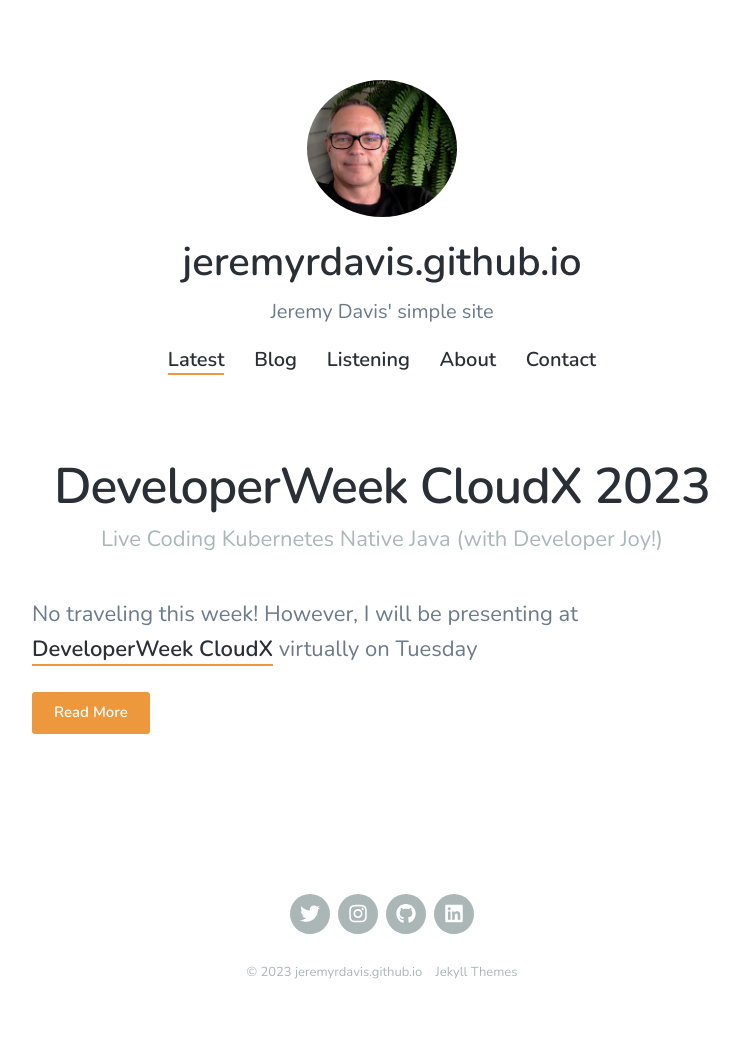
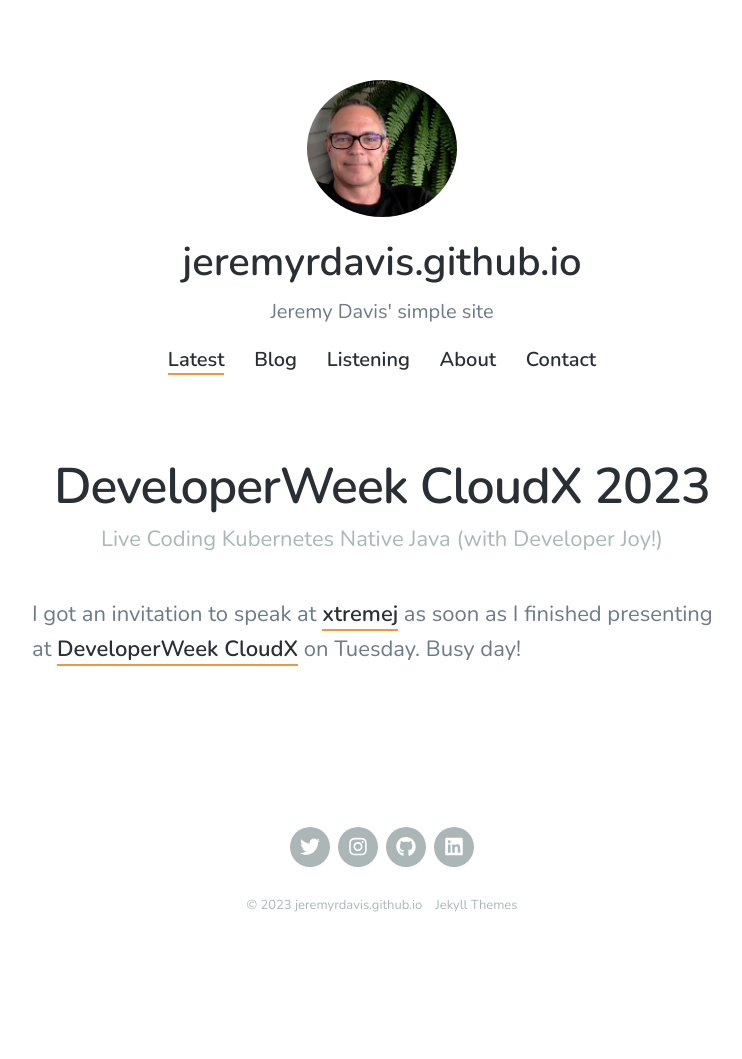
Before and after one commit to jeremyrdavis/jeremyrdavis.github.io, a Jekyll site: the page built from index.html, in a window 1280 px wide. Shown: the whole page, without its empty margins (258-1000 px from the left). Built offline with Jekyll 4.4.1, drawn with Linux system fonts in a browser that asks for light colours; nearby versions of some CDN libraries; after the commit the page ends 992 px from its top, so only the background shows below that.

Commit message:
updated index

```diff
--- a/index.html
+++ b/index.html
@@ -16,8 +16,7 @@
 				<p class="listing-post__subtitle">Live Coding Kubernetes Native Java (with Developer Joy!)</p>
 			</div>
 			<div class="listing-post__content">
-				<p>No traveling this week!  However, I will be presenting at <a href="https://www.developerweek.com/cloudx/" target="_blank" >DeveloperWeek CloudX</a> virtually on Tuesday</p>
-				<p><a href="/2023/08/13/developerweek_cloudx.html" class="button">Read More</a>
+				<p>I got an invitation to speak at <a href="xtremej.dev" target="_blank">xtremej</a> as soon as I finished presenting at <a href="https://www.developerweek.com/cloudx/" target="_blank" >DeveloperWeek CloudX</a> on Tuesday.  Busy day!</p>
 			</div>
 
 		</article>
```
